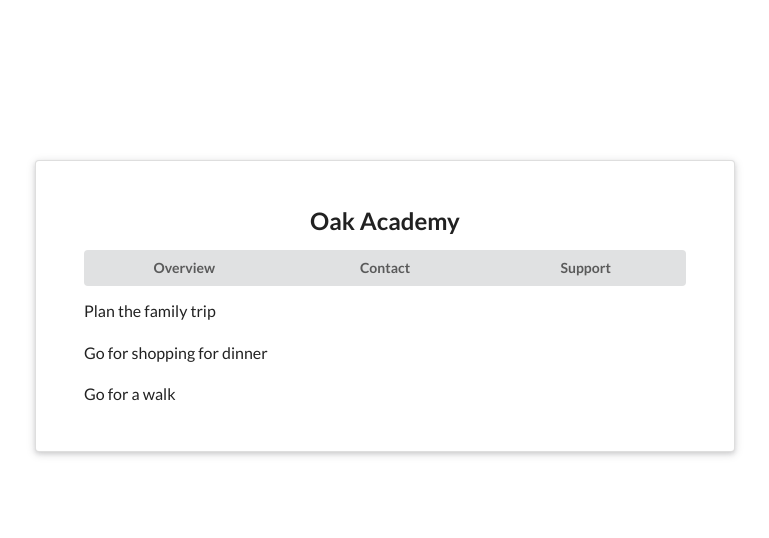
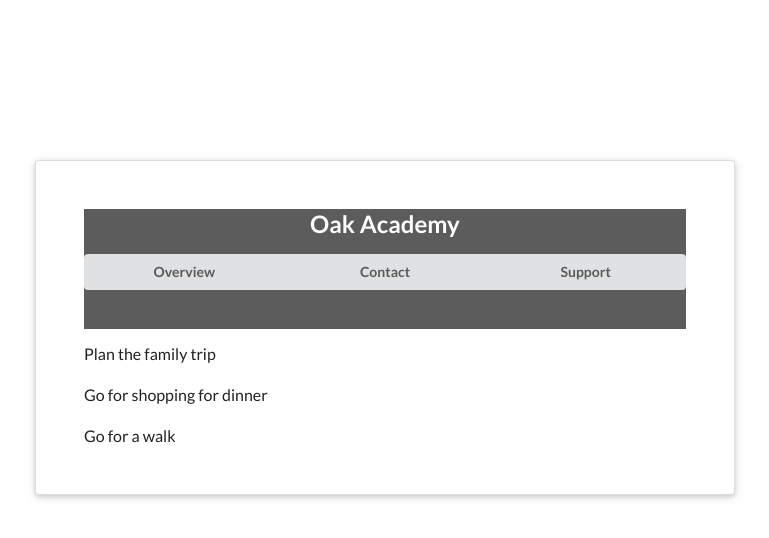
Before and after one commit to celsodasecond/context-api, a React (Create React App) app: page / in a window 1280 px wide. Shown: the top 538 px of the page, without its empty margins (255-1024 px from the left). Built offline with nearby package versions, Linux system fonts and the light colour scheme.

Commit message:
add: DarkTheme Context

```diff
--- a/src/App.js
+++ b/src/App.js
@@ -1,13 +1,16 @@
 import React from "react";
 import Navbar from "./components/Navbar";
-import TodoList from "./components/TodoList"
+import TodoList from "./components/TodoList";
+import ThemeContextProvider from "./context/ThemeContext";
 
 function App() {
 	return (
 		<div className="App">
 			<div className="ui raised very padded text container segment">
-				<Navbar />
-        <TodoList />
+				<ThemeContextProvider>
+					<Navbar />
+					<TodoList />
+				</ThemeContextProvider>
 			</div>
 		</div>
 	);
--- a/src/components/Navbar.js
+++ b/src/components/Navbar.js
@@ -1,10 +1,19 @@
 import React from "react";
+import { ThemeContext } from "../context/ThemeContext";
 
 class Navbar extends React.Component {
+	static contextType = ThemeContext;
 	render() {
+		const { isDarkTheme, darkTheme, lightTheme } = this.context;
+		const theme = isDarkTheme ? darkTheme : lightTheme;
 		return (
-			<nav>
-				<h2 className="ui centered header">Oak Academy</h2>
+			<nav
+				style={{
+					background: theme.background,
+					color: theme.text,
+					height: "120px",
+				}}>
+				<h2 style={{ textAlign: "center" }}>Oak Academy</h2>
 				<div className="ui three buttons">
 					<button className="ui button">Overview</button>
 					<button className="ui button">Contact</button>
--- /dev/null
+++ b/src/context/ThemeContext.js
@@ -0,0 +1,27 @@
+import React, { createContext } from "react";
+
+export const ThemeContext = createContext();
+
+class ThemeContextProvider extends React.Component {
+    state = {
+        isDarkTheme: true,
+        lightTheme: {
+            text: '#222',
+            background: 'd8ddf1'
+        },
+        darkTheme: {
+            text: '#fff',
+            background: '#5c5c5c'
+        }
+    }
+
+    render() {
+        return (
+            <ThemeContext.Provider value={{ ...this.state }}>
+                {this.props.children}
+            </ThemeContext.Provider>
+        );
+    }
+}
+
+export default ThemeContextProvider;
```
Also changed, not shown: 1 other file (tests, documents, lock files or other folders).
